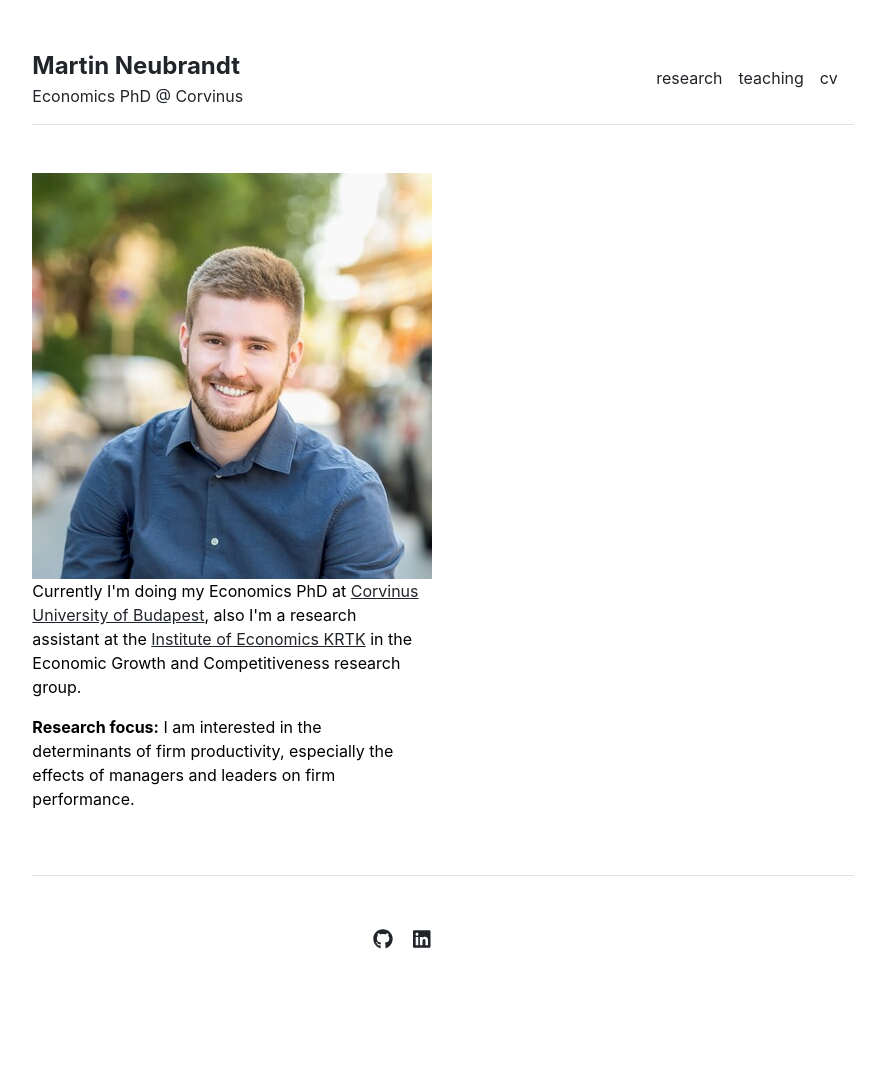
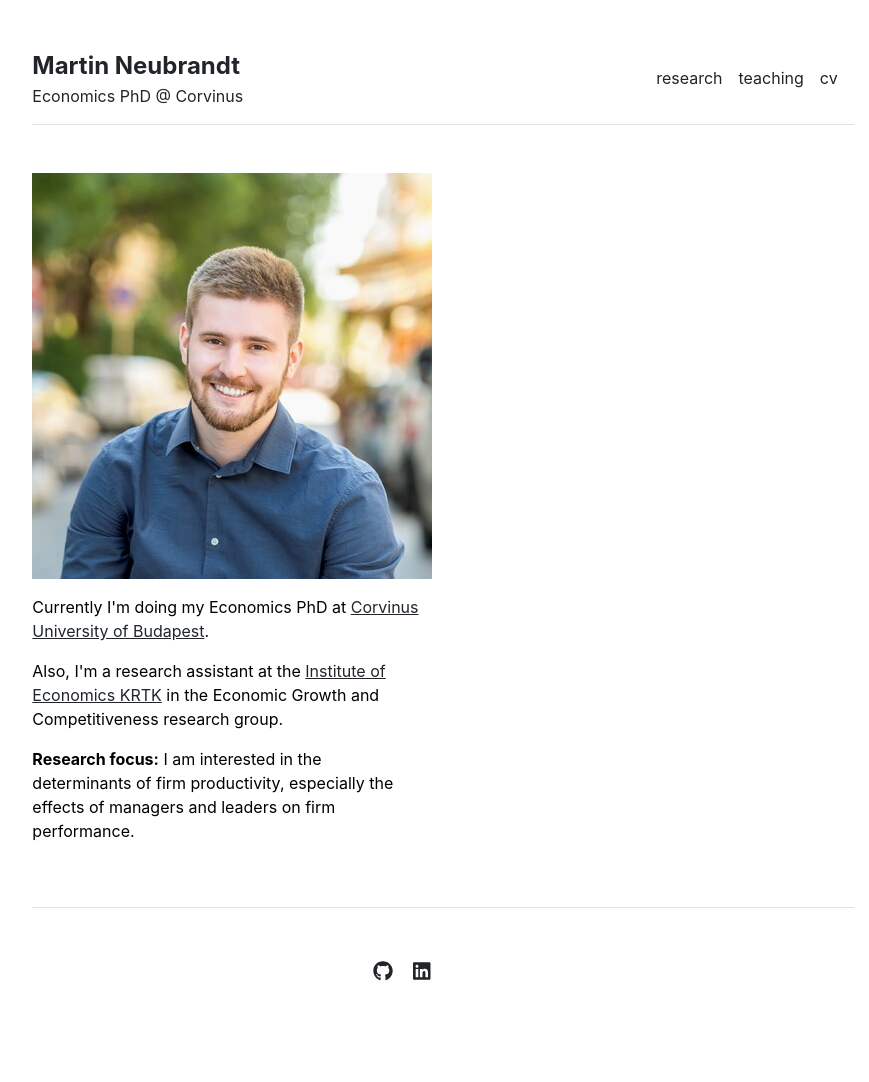
Before and after one commit to martinneubrandt/martinneubrandt.github.io, a Jekyll site: the page built from index.md, in a window 1280 px wide. Shown: the whole page, without its empty margins (197-1066 px from the left). Built offline with Jekyll 4.4.1, drawn with Linux system fonts in a browser that asks for light colours; before the commit the page ends 1050 px from its top, so only the background shows below that.

Commit message:
Update home.html

```diff
--- a/_layouts/home.html
+++ b/_layouts/home.html
@@ -4,14 +4,21 @@ layout: default
 
 <img src="\assets\img\profile_photo_small.jpg" alt="">
 
+<p></p>
+
 <div class="row g-5 mb-5">
   <div class="col-md-6">
     <p>
-    Currently I'm doing my Economics PhD at <a href="https://www.uni-corvinus.hu/?lang=en">Corvinus University of Budapest</a>, also I'm a research assistant at the <a href="https://kti.krtk.hu/en/">Institute of Economics KRTK</a> in the Economic Growth and Competitiveness research group.
+    Currently I'm doing my Economics PhD at <a href="https://www.uni-corvinus.hu/?lang=en">Corvinus University of Budapest</a>.
+    </p>
+
+    <p>
+    Also, I'm a research assistant at the <a href="https://kti.krtk.hu/en/">Institute of Economics KRTK</a> in the Economic Growth and Competitiveness research group.
     </p>
 
     <p>
     <b>Research focus:</b> I am interested in the determinants of firm productivity, especially the effects of managers and leaders on firm performance.
     </p>
+
     </div>
 </div>
```
